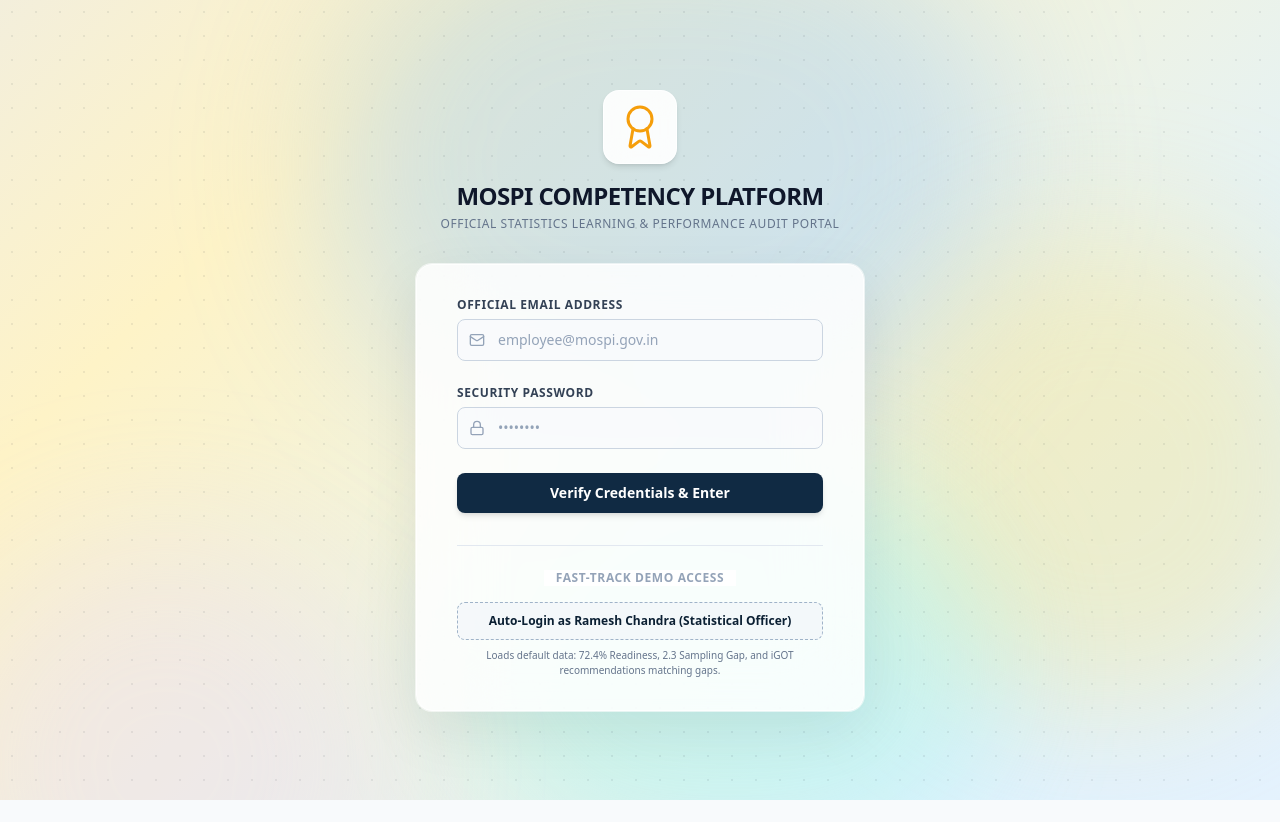
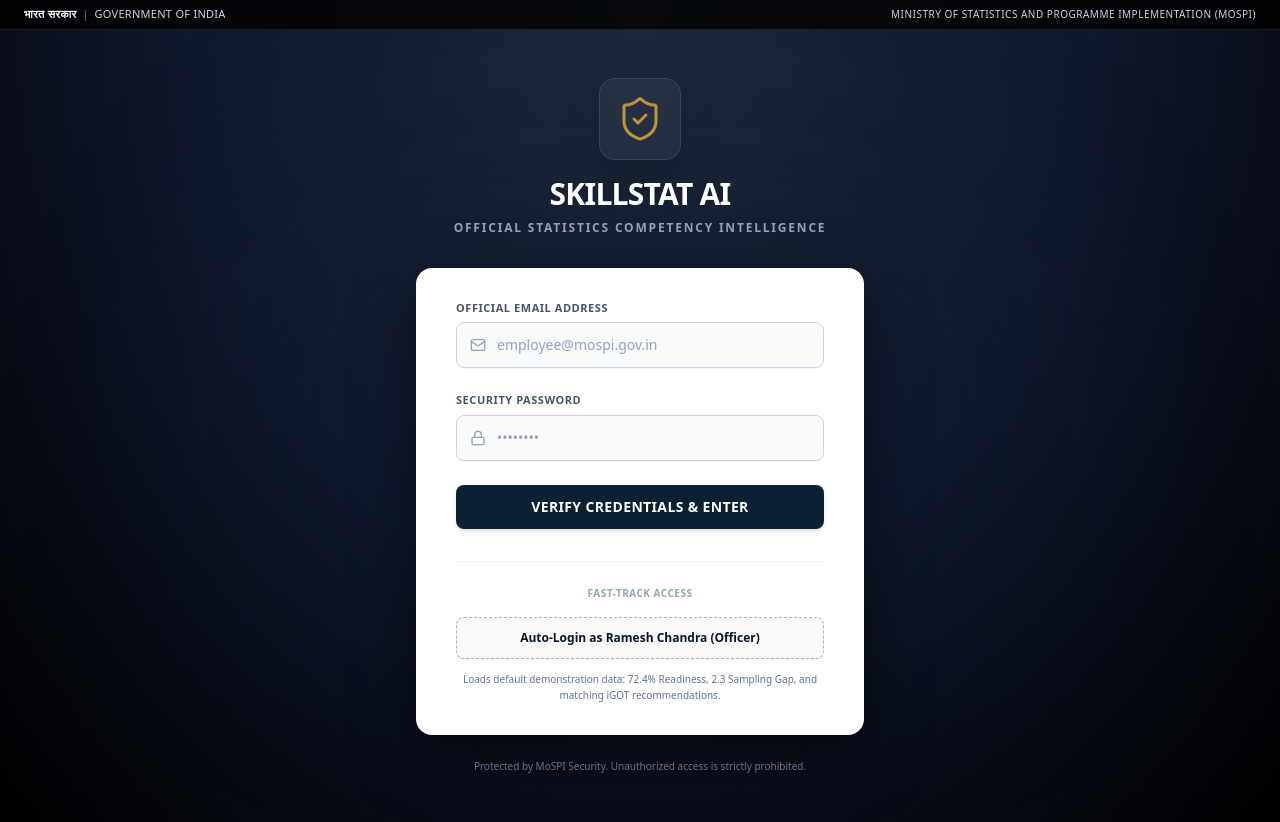
Before and after one commit to darsh-core/SIH-26, a React (Vite) app in the folder frontend/: page /login in a window 1280 px wide. Before the commit the page ends 800 px from the top, so only its background shows below. Built offline with nearby package versions, Linux system fonts and the light colour scheme.

Commit message:
UI/UX Enhancements: Overhauled LoginPage to a highly professional, dark-themed government portal aesthetic

```diff
--- a/frontend/src/pages/LoginPage.tsx
+++ b/frontend/src/pages/LoginPage.tsx
@@ -1,6 +1,6 @@
 import React, { useState, useEffect } from "react"
 import { useNavigate } from "react-router-dom"
-import { Award, Lock, Mail, ShieldAlert } from "lucide-react"
+import { ShieldCheck, Lock, Mail, ShieldAlert } from "lucide-react"
 
 import { authApi } from "../services/authApi"
 import { useAuthStore } from "../store/authStore"
@@ -76,61 +76,71 @@
   };
 
   return (
+    <div className="relative min-h-screen flex flex-col bg-slate-900 overflow-hidden">
+
+      {/* Official Govt Strip */}
+      <div className="bg-black/80 text-slate-300 py-1.5 px-6 text-[11px] font-medium flex justify-between items-center z-40 border-b border-white/10">
+        <div className="flex items-center gap-4">
+          <span className="flex items-center gap-1.5">
+            <span className="text-white font-bold tracking-wide">भारत सरकार</span>
+            <span className="opacity-50">|</span>
+            <span className="tracking-wide">GOVERNMENT OF INDIA</span>
+          </span>
+        </div>
+        <div className="hidden md:flex items-center gap-4 text-[10px] tracking-wider uppercase">
+          <span>Ministry of Statistics and Programme Implementation (MoSPI)</span>
+        </div>
+      </div>
+
+      {/* Background Texture & Gradient */}
+      <div className="absolute inset-0 pointer-events-none">
+        <div className="absolute inset-0 bg-[radial-gradient(ellipse_at_top,_var(--tw-gradient-stops))] from-slate-800 via-slate-900 to-black" />
         <div
-      className="relative min-h-screen flex flex-col justify-center py-12 sm:px-6 lg:px-8 overflow-hidden animate-gradient-shift"
+          className="absolute inset-0 opacity-[0.03]"
           style={{
-        backgroundImage: "linear-gradient(-45deg, #eef2ff, #e0f2fe, #fef3c7, #e0e7ff, #ecfdf5, #f0f9ff)",
-        backgroundSize: "300% 300%"
-      }}
-    >
-      {/* Dynamic drifting ambient glowing liquid orbs */}
-      <div className="absolute inset-0 pointer-events-none overflow-hidden">
-        <div className="absolute -top-24 left-1/4 w-[600px] h-[450px] bg-blue-300/35 rounded-full blur-3xl animate-float-1" />
-        <div className="absolute top-1/3 -right-20 w-[450px] h-[450px] bg-amber-200/40 rounded-full blur-3xl animate-float-2" />
-        <div className="absolute -bottom-24 left-1/3 w-[550px] h-[400px] bg-teal-200/35 rounded-full blur-3xl animate-float-3" />
-        <div className="absolute top-2/3 -left-20 w-[400px] h-[400px] bg-purple-200/30 rounded-full blur-3xl animate-float-1" />
-
-        {/* Subtle geometric dot grid texture */}
-        <div
-          className="absolute inset-0 opacity-[0.07]"
-          style={{
-            backgroundImage: `radial-gradient(#0f172a 1.2px, transparent 1.2px)`,
-            backgroundSize: "24px 24px"
+            backgroundImage: `radial-gradient(#ffffff 1.2px, transparent 1.2px)`,
+            backgroundSize: "32px 32px"
           }}
         />
+        {/* Subtle accent glow */}
+        <div className="absolute top-1/4 left-1/2 -translate-x-1/2 w-[800px] h-[400px] bg-gov-blue-600/20 rounded-full blur-[120px]" />
       </div>
 
-      <div className="relative z-10 sm:mx-auto sm:w-full sm:max-w-md text-center">
-        <div className="inline-flex p-3 rounded-2xl bg-white/90 backdrop-blur-md border border-white/80 shadow-md mb-2">
-          <Award className="h-12 w-12 text-amber-500 stroke-[1.5]" />
+      <div className="flex-1 flex flex-col justify-center py-12 sm:px-6 lg:px-8 z-10">
+
+        {/* Header Block */}
+        <div className="sm:mx-auto sm:w-full sm:max-w-md text-center mb-8">
+          <div className="inline-flex p-4 rounded-2xl bg-white/5 border border-white/10 shadow-2xl mb-4 backdrop-blur-sm">
+            <ShieldCheck className="h-12 w-12 text-gov-gold stroke-[1.5]" />
           </div>
-        <h2 className="mt-2 text-center text-2xl font-black tracking-tight text-slate-900 uppercase font-sans">
-          MoSPI Competency Platform
+          <h2 className="text-center text-3xl font-extrabold tracking-tight text-white uppercase font-sans drop-shadow-sm">
+            SkillStat AI
           </h2>
-        <p className="mt-1 text-center text-xs text-slate-500 font-medium uppercase tracking-wider">
-          Official Statistics Learning & Performance Audit Portal
+          <p className="mt-2 text-center text-xs text-slate-400 font-semibold uppercase tracking-[0.15em]">
+            Official Statistics Competency Intelligence
           </p>
         </div>
 
-      <div className="relative z-10 mt-8 sm:mx-auto sm:w-full sm:max-w-md">
-        <Card className="border-white/80 shadow-[0_20px_60px_rgba(15,23,42,0.08)] bg-white/85 backdrop-blur-2xl rounded-2xl ring-1 ring-white/60">
+        {/* Login Card */}
+        <div className="sm:mx-auto sm:w-full sm:max-w-md">
+          <Card className="border-0 shadow-[0_20px_60px_rgba(0,0,0,0.5)] bg-white rounded-2xl ring-1 ring-black/5">
             <CardContent className="py-8 px-6 sm:px-10">
               {error && (
-              <Alert variant="destructive" className="mb-6 bg-red-50 border-red-200 text-red-700">
+                <Alert variant="destructive" className="mb-6 bg-red-50 border-red-200 text-red-700 shadow-inner">
                   <div className="flex gap-2 items-start">
                     <ShieldAlert className="h-4 w-4 shrink-0 text-red-500 mt-0.5" />
-                  <span>{error}</span>
+                    <span className="font-medium text-sm">{error}</span>
                   </div>
                 </Alert>
               )}
 
               <form className="space-y-6" onSubmit={handleSubmit}>
                 <div>
-                <label htmlFor="email" className="block text-xs font-bold text-slate-700 uppercase tracking-wider mb-1.5">
+                  <label htmlFor="email" className="block text-[11px] font-extrabold text-slate-600 uppercase tracking-wider mb-1.5">
                     Official Email Address
                   </label>
-                <div className="relative rounded-md shadow-2xs">
-                  <div className="absolute inset-y-0 left-0 pl-3 flex items-center pointer-events-none">
+                  <div className="relative rounded-lg shadow-sm">
+                    <div className="absolute inset-y-0 left-0 pl-3.5 flex items-center pointer-events-none">
                       <Mail className="h-4 w-4 text-slate-400" />
                     </div>
                     <input
@@ -141,18 +151,18 @@
                       required
                       value={email}
                       onChange={(e) => setEmail(e.target.value)}
-                    className="block w-full pl-10 pr-3 py-2.5 border border-slate-300 rounded-lg bg-slate-50/70 text-slate-900 text-sm placeholder-slate-400 focus:outline-none focus:ring-2 focus:ring-gov-blue-500 focus:border-gov-blue-500 focus:bg-white transition-all"
+                      className="block w-full pl-10 pr-3 py-3 border border-slate-300 rounded-lg bg-slate-50 text-slate-900 text-sm font-medium placeholder-slate-400 focus:outline-none focus:ring-2 focus:ring-gov-blue-500 focus:border-gov-blue-500 focus:bg-white transition-all"
                       placeholder="employee@mospi.gov.in"
                     />
                   </div>
                 </div>
 
                 <div>
-                <label htmlFor="password" className="block text-xs font-bold text-slate-700 uppercase tracking-wider mb-1.5">
+                  <label htmlFor="password" className="block text-[11px] font-extrabold text-slate-600 uppercase tracking-wider mb-1.5">
                     Security Password
                   </label>
-                <div className="relative rounded-md shadow-2xs">
-                  <div className="absolute inset-y-0 left-0 pl-3 flex items-center pointer-events-none">
+                  <div className="relative rounded-lg shadow-sm">
+                    <div className="absolute inset-y-0 left-0 pl-3.5 flex items-center pointer-events-none">
                       <Lock className="h-4 w-4 text-slate-400" />
                     </div>
                     <input
@@ -163,7 +173,7 @@
                       required
                       value={password}
                       onChange={(e) => setPassword(e.target.value)}
-                    className="block w-full pl-10 pr-3 py-2.5 border border-slate-300 rounded-lg bg-slate-50/70 text-slate-900 text-sm placeholder-slate-400 focus:outline-none focus:ring-2 focus:ring-gov-blue-500 focus:border-gov-blue-500 focus:bg-white transition-all"
+                      className="block w-full pl-10 pr-3 py-3 border border-slate-300 rounded-lg bg-slate-50 text-slate-900 text-sm font-medium placeholder-slate-400 focus:outline-none focus:ring-2 focus:ring-gov-blue-500 focus:border-gov-blue-500 focus:bg-white transition-all"
                       placeholder="••••••••"
                     />
                   </div>
@@ -172,7 +182,7 @@
                 <div>
                   <Button
                     type="submit"
-                  className="w-full py-2.5 bg-gov-blue-500 hover:bg-gov-blue-600 text-white font-bold rounded-lg shadow-md hover:shadow-lg focus:ring-gov-blue-500 transition-all"
+                    className="w-full py-3 bg-gov-blue-600 hover:bg-gov-blue-700 text-white font-bold rounded-lg shadow-md hover:shadow-lg focus:ring-offset-2 focus:ring-gov-blue-500 transition-all text-sm uppercase tracking-wide"
                     isLoading={loading}
                   >
                     Verify Credentials & Enter
@@ -181,26 +191,31 @@
               </form>
 
               {DEMO_MODE && (
-              <div className="mt-8 border-t border-slate-200 pt-6">
-                <div className="relative flex justify-center text-xs uppercase tracking-wider font-semibold">
-                  <span className="bg-white px-3 text-slate-400">Fast-Track Demo Access</span>
+                <div className="mt-8 border-t border-slate-100 pt-6">
+                  <div className="relative flex justify-center text-[10px] uppercase tracking-wider font-extrabold mb-4">
+                    <span className="bg-white px-3 text-slate-400">Fast-Track Access</span>
                   </div>
-                <div className="mt-4">
+                  <div>
                     <button
                       onClick={handleDemoLogin}
                       disabled={loading}
-                    className="w-full flex items-center justify-center px-4 py-2.5 border border-dashed border-gov-blue-300 rounded-lg shadow-2xs text-xs font-bold text-gov-blue-600 bg-gov-blue-50/60 hover:bg-gov-blue-50 hover:border-gov-blue-400 focus:outline-none transition-colors"
+                      className="w-full flex items-center justify-center px-4 py-3 border border-dashed border-gov-blue-300 rounded-lg shadow-sm text-xs font-bold text-gov-blue-700 bg-gov-blue-50/50 hover:bg-gov-blue-50 hover:border-gov-blue-500 focus:outline-none transition-all"
                     >
-                    Auto-Login as Ramesh Chandra (Statistical Officer)
+                      Auto-Login as Ramesh Chandra (Officer)
                     </button>
-                  <p className="mt-2 text-center text-[10px] text-slate-500 leading-normal">
-                    Loads default data: 72.4% Readiness, 2.3 Sampling Gap, and iGOT recommendations matching gaps.
+                    <p className="mt-3 text-center text-[10px] text-slate-500 leading-relaxed font-medium">
+                      Loads default demonstration data: 72.4% Readiness, 2.3 Sampling Gap, and matching iGOT recommendations.
                     </p>
                   </div>
                 </div>
               )}
             </CardContent>
           </Card>
+
+          <p className="text-center text-[10px] text-slate-500 mt-6 font-medium">
+            Protected by MoSPI Security. Unauthorized access is strictly prohibited.
+          </p>
+        </div>
       </div>
     </div>
   )
```
Lines whose indentation alone changed are shown as unchanged.
